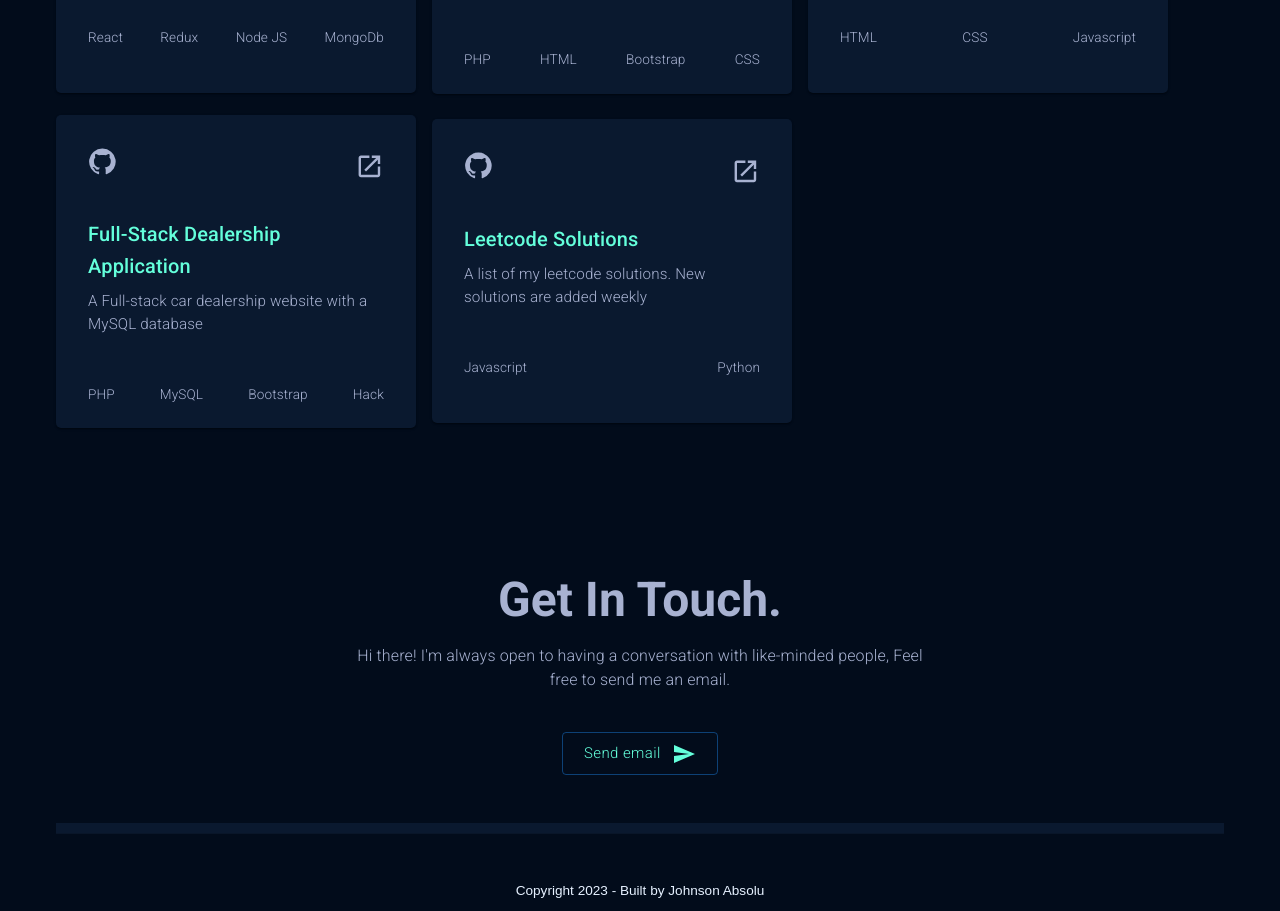
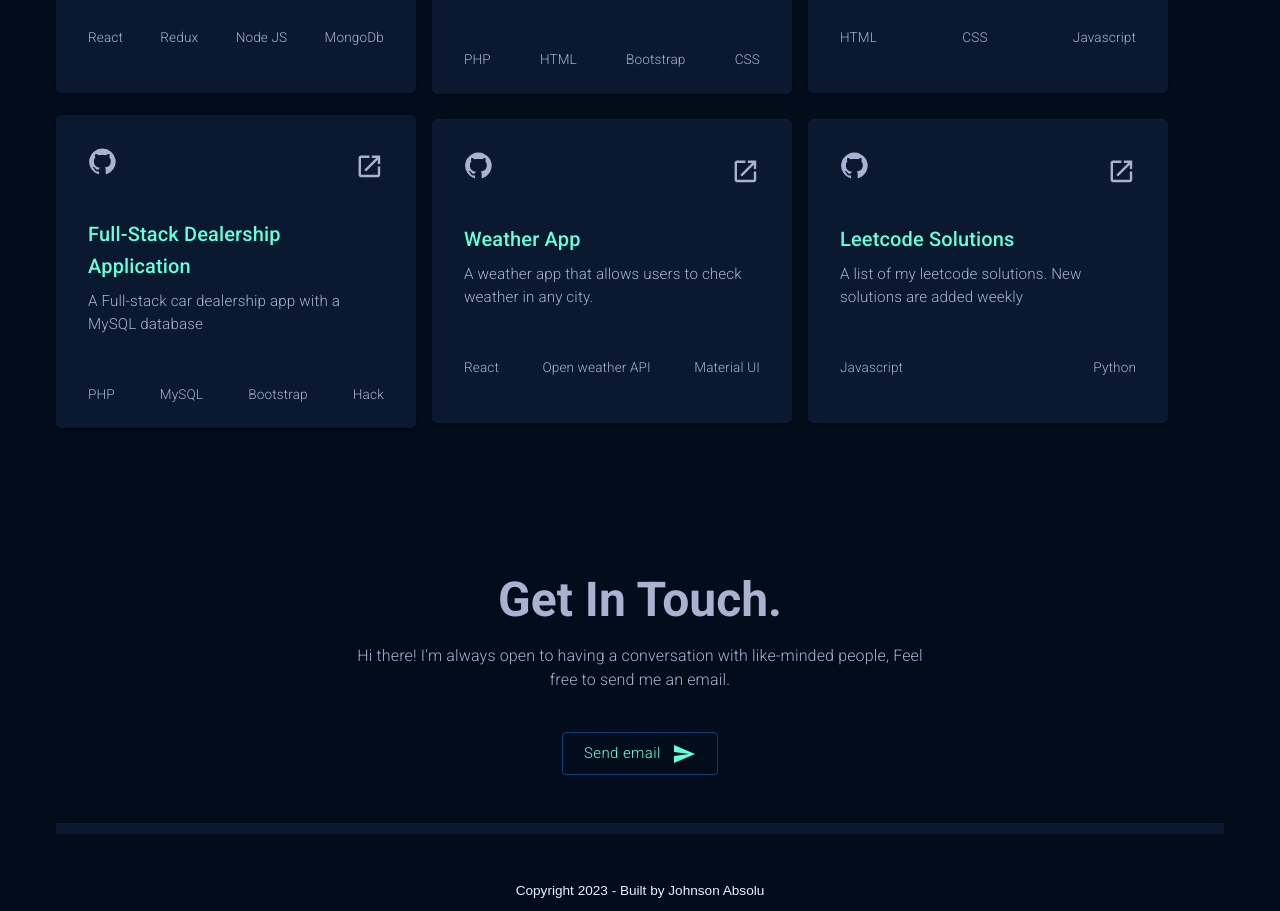
Before and after one commit to JAbsolu/React-portfolio, a React (Create React App) app: page / in a window 1280 px wide. Shown: the part 1626-2537 px from the top of the page. Built offline with nearby package versions, Linux system fonts and the light colour scheme.

Commit message:
New project

```diff
--- a/src/assets.js
+++ b/src/assets.js
@@ -82,9 +82,16 @@ export const projects = [
     {
       name: "Full-Stack Dealership Application",
       frontendView: "https://csc269-01.hcc-computerscience.com/php-project/",
-      github: "https://github.com/JAbsolu/Serverside-programing-Final-Project",
+      github: "https://github.com/JAbsolu/Serverside-programing-Final-Project]",
       technology: ["PHP", "MySQL", "Bootstrap", "Hack"],
-      description: "A Full-stack car dealership website with a MySQL database",
+      description: "A Full-stack car dealership app with a MySQL database",
+    },
+    {
+      name: "Weather App",
+      frontendView: "https://htweather.vercel.app/",
+      github: "https://github.com/JAbsolu/weather-app",
+      technology: ["React", "Open weather API", "Material UI"],
+      description: "A weather app that allows users to check weather in any city.",
     },
     {
       name: "Leetcode Solutions",
```
